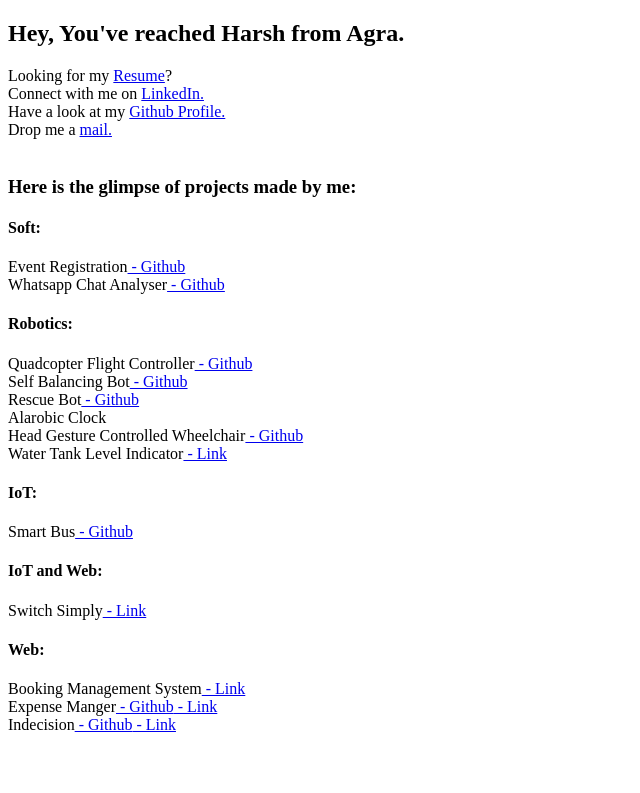
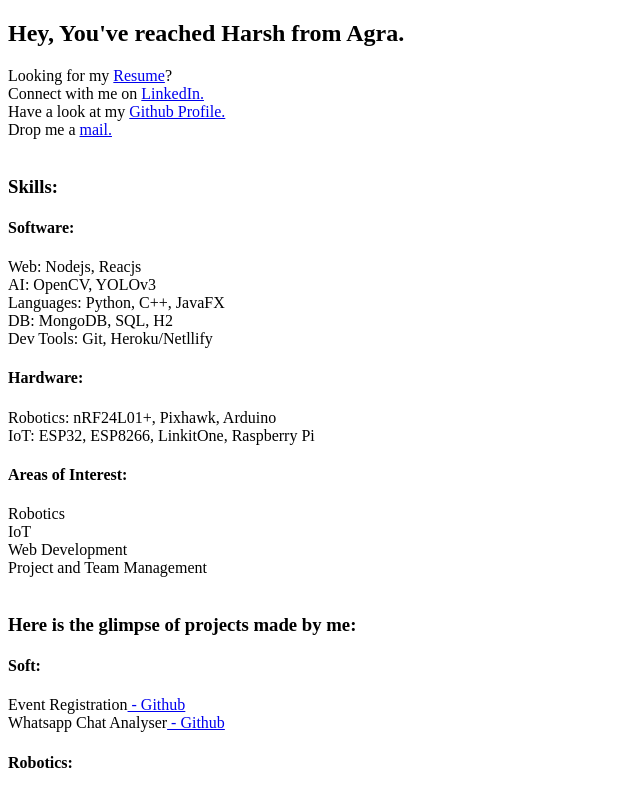
Before and after one commit to itsharsh/Portfolio, a React (Create React App) app: page / in a window 1280 px wide. Shown: the top 793 px of the page, without its empty margins (0-640 px from the left). Built offline with nearby package versions, Linux system fonts and the light colour scheme.

Commit message:
Skills added

```diff
--- a/src/App.js
+++ b/src/App.js
@@ -2,10 +2,14 @@
 
 import Personal from "./components/Personal";
 import Projects from "./components/Projects";
+import Skills from "./components/Skills";
+
 function App() {
   return (
     <div>
       <Personal />
+      <br />
+      <Skills />
       <br />
       <Projects />
     </div>
--- a/src/Data/index.js
+++ b/src/Data/index.js
@@ -2,7 +2,7 @@
 export const Personal = data.subtopics.find((e) => e.title === "Personal");
 export const Experience = data.subtopics.find((e) => e.title === "Experience");
 export const Projects = data.subtopics.find((e) => e.title === "Projects");
-export const Skills = data.subtopics.find((e) => e.title === "Personal");
+export const Skills = data.subtopics.find((e) => e.title === "Skills");
 export const Achievements = data.subtopics.find(
   (e) => e.title === "Achievements"
 );
--- a/src/components/Projects/Topic.jsx
+++ b/src/components/Projects/Topic.jsx
@@ -4,9 +4,12 @@
   <div>
     {props.topic.title}
     {props.topic.link && <a href={props.topic.link}> - Github</a>}
-    {props.topic.subtopics && (
-      <a href={props.topic.subtopics[0].title}> - Link</a>
-    )}
+    {props.topic.subtopics &&
+      (props.topic.subtopics[0].title.startsWith("http") ? (
+        <a href={props.topic.subtopics[0].title}> - Link</a>
+      ) : (
+        `: ${props.topic.subtopics.map((skill) => ` ${skill.title}`)}`
+      ))}
   </div>
 );
 
--- /dev/null
+++ b/src/components/Skills.jsx
@@ -0,0 +1,15 @@
+import React from "react";
+
+import { Skills as SkillsList } from "../Data";
+import Domain from "./Projects/Domain";
+
+const Skills = () => (
+  <div>
+    <h3>Skills:</h3>
+    {SkillsList.subtopics.map((domain) => (
+      <Domain domain={domain} key={domain.title} />
+    ))}
+  </div>
+);
+
+export default Skills;
```
